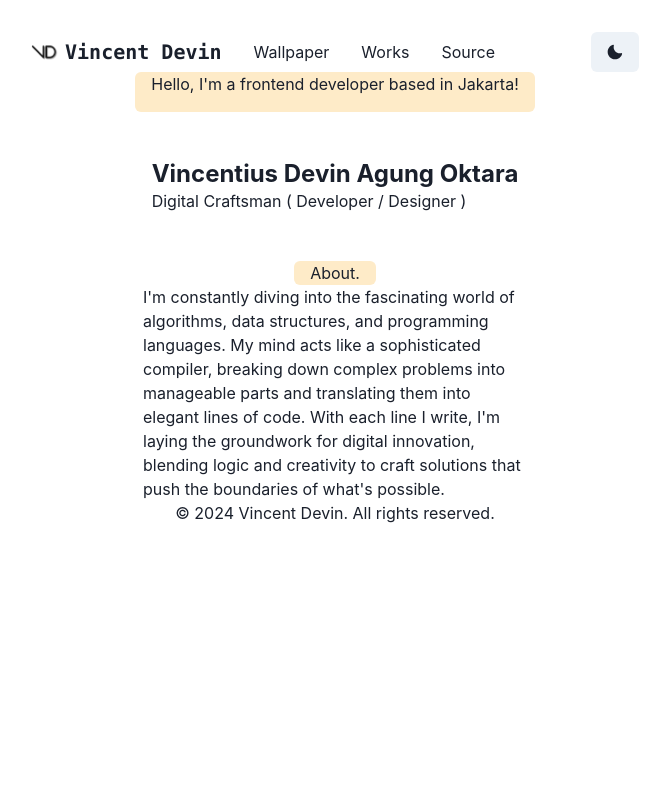
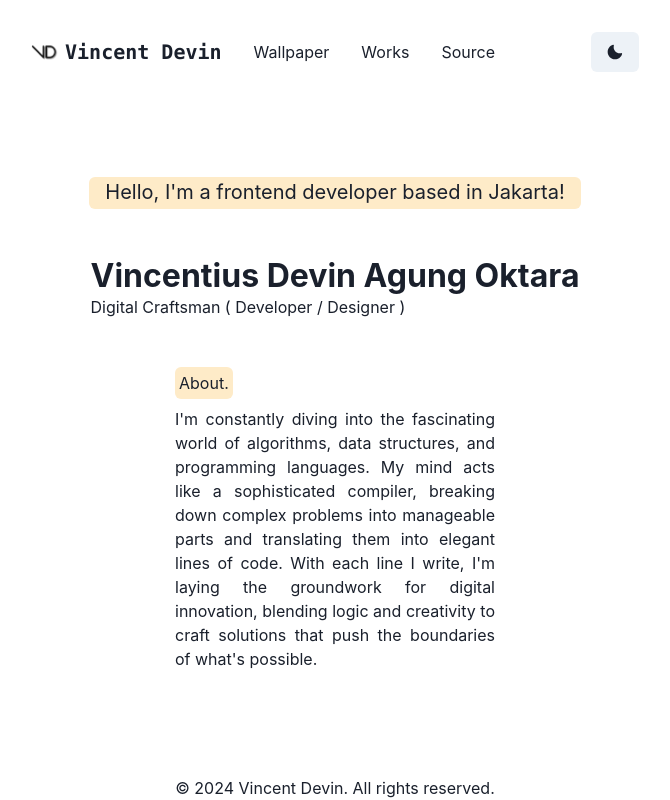
Before and after one commit to sleeplessCoderrr/Portfolio_VD, a React (Vite) app: page / in a window 1280 px wide. Shown: the whole page, without its empty margins (305-975 px from the left). Built offline with nearby package versions, Linux system fonts and the light colour scheme.

Commit message:
adding changes to the homepage

```diff
--- a/src/pages/home.tsx
+++ b/src/pages/home.tsx
@@ -1,14 +1,16 @@
 import Navbar from "@/component/navbar.tsx";
 import Footer from "@/component/footer.tsx";
-import { Text, Flex, Heading, Box } from "@chakra-ui/react";
+import {Text, Flex, Heading, Box} from "@chakra-ui/react";
 
 function Home(){
     return(
         <Flex
-            direction="column">
+            direction="column"
+            minHeight={"100vh"}>
             <Navbar/>
 
             <Flex
+                flex={1}
                 direction="column"
                 justify="center"
                 alignItems="center"
@@ -17,19 +19,18 @@ function Home(){
                 <Box
                     bg="orange.100"
                     borderRadius={"md"}
-                    px={4} h={10}>
+                    px={4} h={8}>
                     <Text
-                        alignSelf="center"
-                        justifyContent="center"
+                        fontSize={20}
                         color="gray.800">
                         Hello, I'm a frontend developer based in Jakarta!
                     </Text>
                 </Box>
 
                 <Flex
-                    direction="column">
+                    direction={"column"}>
                     <Heading
-                        fontSize={24}>
+                        fontSize={32}>
                         Vincentius Devin Agung Oktara
                     </Heading>
                     <Text>
@@ -39,19 +40,18 @@ function Home(){
 
                 <Flex
                     direction="column"
-                    alignItems={"center"}>
-                    <Box
+                    width="25%"
+                    gap={2}>
+                    <Text
                         bg={'orange.100'}
+                        color={"gray.800"}
+                        width={"-webkit-fit-content"}
                         borderRadius={"md"}
-                        px={4} h={6}>
-                        <Text
-                            color={"gray.800"}>
-                            About.
-                        </Text>
-                    </Box>
+                        padding={1}>
+                        About.
+                    </Text>
                     <Text
-                        noOfLines={240}
-                        width="30%">
+                        textAlign="justify">
                         I'm constantly diving into the fascinating world of algorithms, data structures, and programming languages. My mind acts like a sophisticated compiler, breaking down complex problems into manageable parts and translating them into elegant lines of code. With each line I write, I'm laying the groundwork for digital innovation, blending logic and creativity to craft solutions that push the boundaries of what's possible.
                     </Text>
                 </Flex>
```
